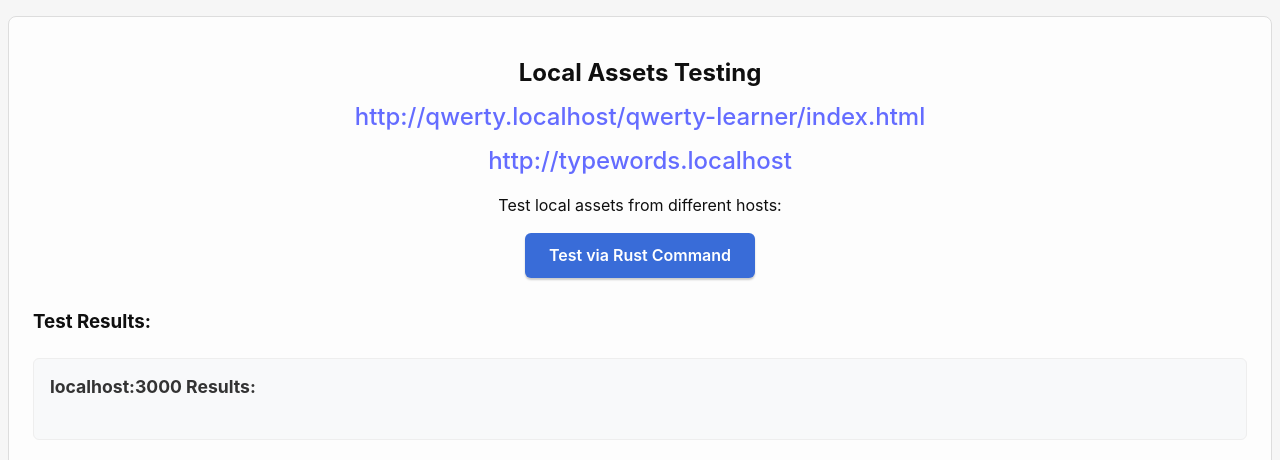
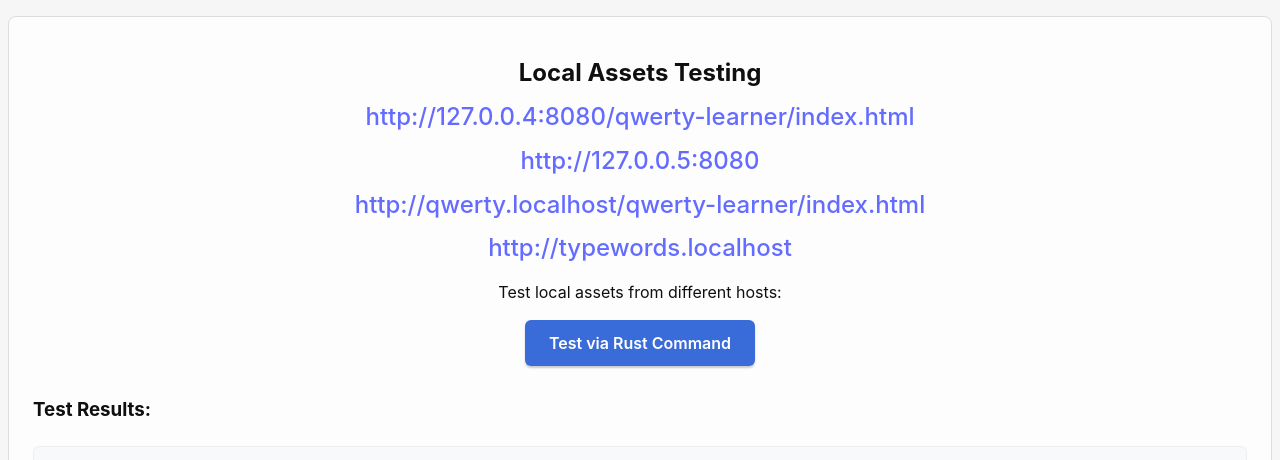
Before and after one commit to bestfood-lxj/tauri-keyboard, a plain HTML site: page src/index.html in a window 1280 px wide. Shown: the part 321-781 px from the top of the page. Drawn offline with Linux system fonts and the light colour scheme.

Commit message:
:beers: Write code drunkenly.

```diff
--- a/src/index.html
+++ b/src/index.html
@@ -42,14 +42,20 @@
             <div class="local-assets-test">
                 <h2>Local Assets Testing</h2>
                 <h2>
+                    <a href="http://127.0.0.4:8080/qwerty-learner/index.html"
+                        >http://127.0.0.4:8080/qwerty-learner/index.html</a>
+                </h2>
+                <h2>
+                    <a href="http://127.0.0.5:8080"
+                        >http://127.0.0.5:8080</a>
+                </h2>
+                <h2>
                     <a href="http://qwerty.localhost/qwerty-learner/index.html"
-                        >http://qwerty.localhost/qwerty-learner/index.html</a
-                    >
+                        >http://qwerty.localhost/qwerty-learner/index.html</a>
                 </h2>
                 <h2>
                     <a href="http://typewords.localhost"
-                        >http://typewords.localhost</a
-                    >
+                        >http://typewords.localhost</a>
                 </h2>
                 <p>Test local assets from different hosts:</p>
 
```
Also changed, not shown: 2 other files.
